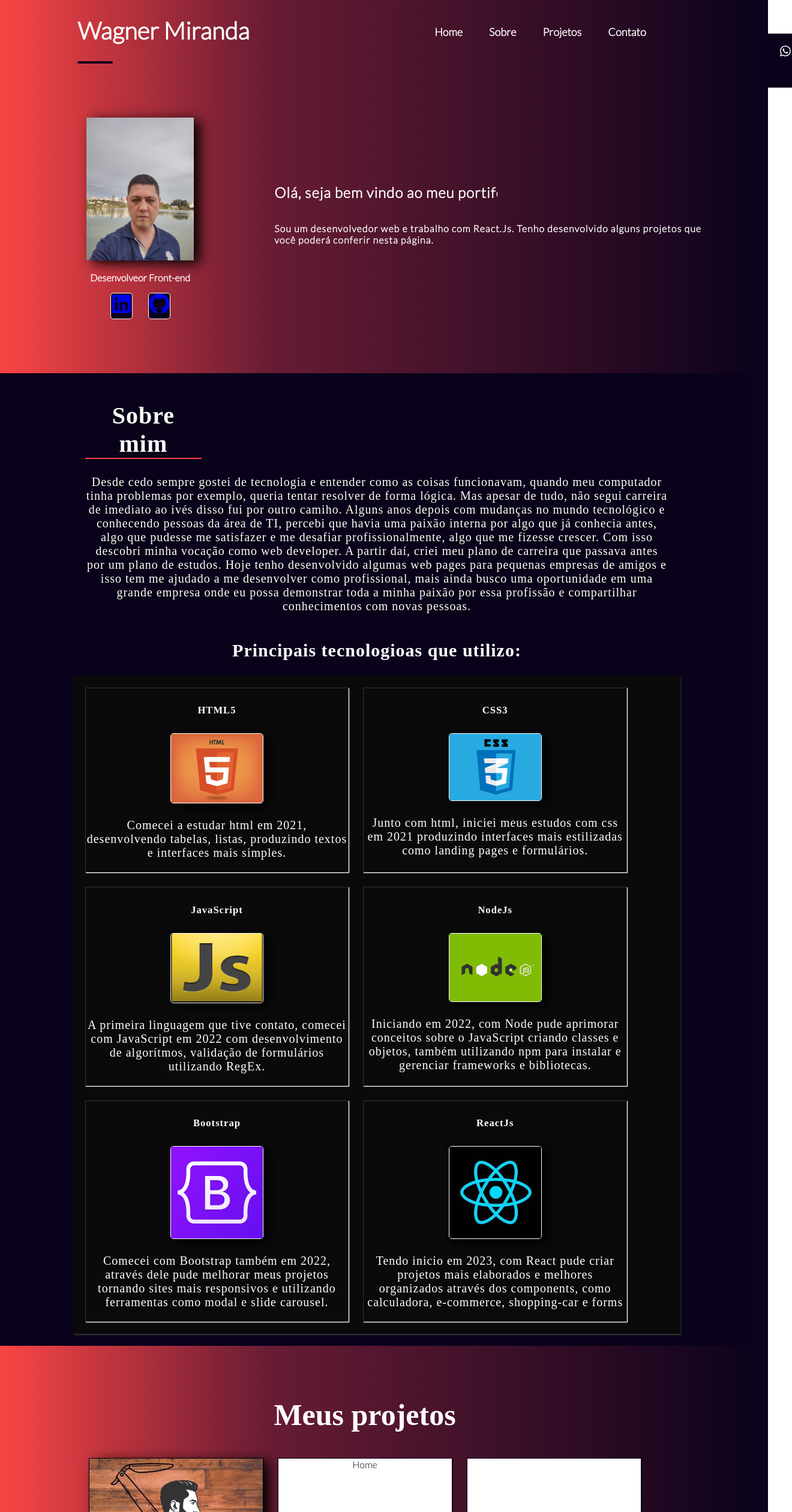
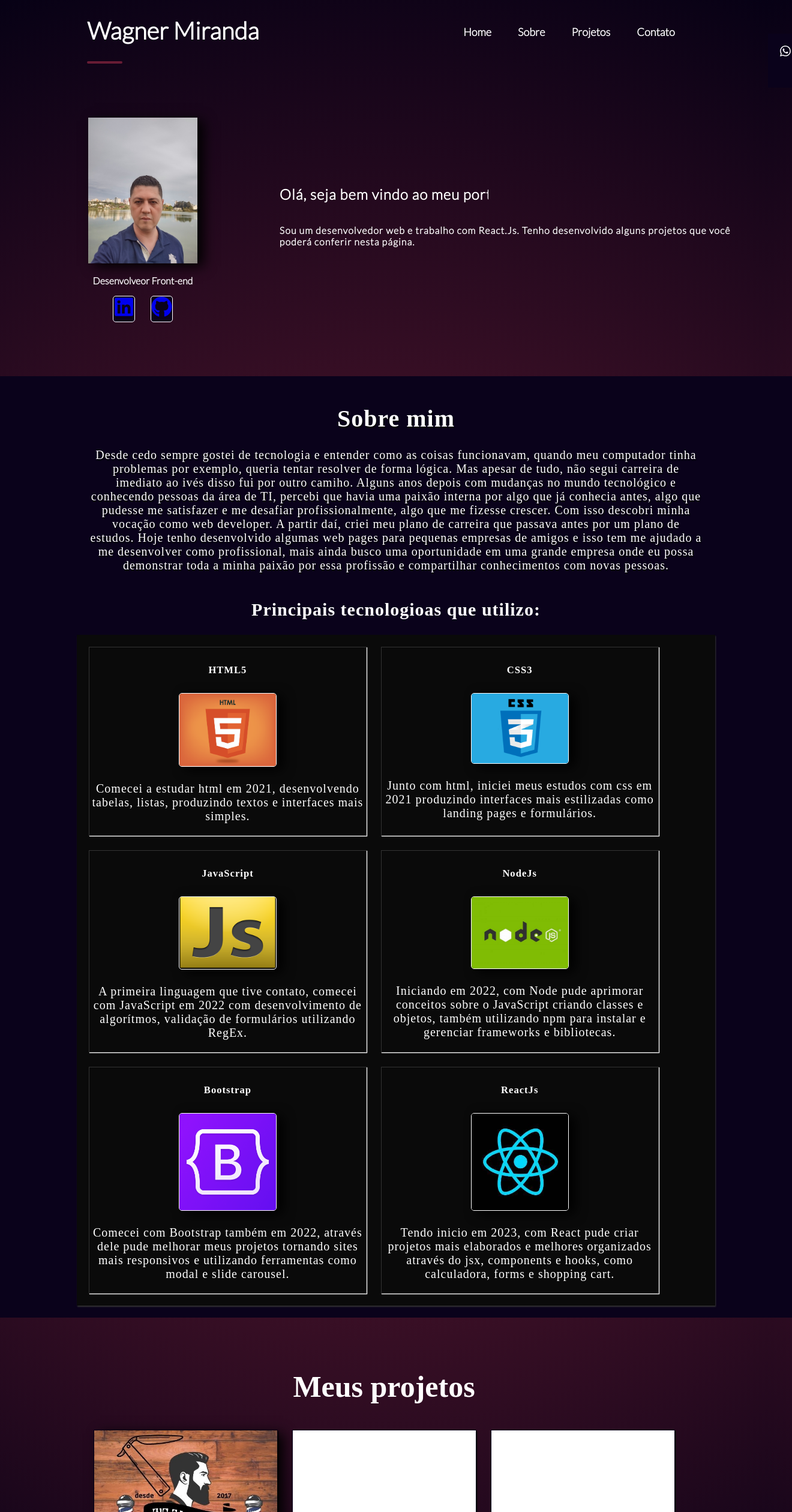
Before and after one commit to wagnermm/portfolio, a React (Create React App) app in the folder portifolio-react/: page / in a window 1280 px wide. Shown: the top 2520 px of the page at 60% size, 1320 px wide, since content can reach past the window. Built offline with nearby package versions, Linux system fonts and the light colour scheme; a web font is replaced by a local one.

Commit message:
alterando background de body

```diff
--- a/portifolio-react/src/Components/About/About.css
+++ b/portifolio-react/src/Components/About/About.css
@@ -20,11 +20,6 @@
 .aboutText {
     width: 80%;
     text-shadow: 1px 2px 2px #000000;
-}
-
-.lineTitle {
-    border-bottom: 2px solid #fa4545;
-    width: 20%;
 }
 
 .tecnologies {
@@ -79,9 +74,6 @@
     .aboutText {
         width: 90%;
     }
-    .lineTitle {
-        width: 40%;
-    }
     .tecnologies-box {
         width: 100%;
     }
@@ -91,9 +83,6 @@
 }
 
 @media (max-width: 1024px) {
-    .lineTitle {
-        width: 40%;
-    }
     .tecnologies-box {
         width: 100%;
     }
--- a/portifolio-react/src/Components/About/About.jsx
+++ b/portifolio-react/src/Components/About/About.jsx
@@ -49,7 +49,7 @@ const About =()=> {
                 <div className="tecnologies-box">
                     <h5>ReactJs</h5>
                     <img src={Rct} alt="react" />
-                    <p> Tendo inicio em 2023, com React pude criar projetos mais elaborados e melhores organizados através dos components, como calculadora, e-commerce, shopping-car e forms</p>
+                    <p> Tendo inicio em 2023, com React pude criar projetos mais elaborados e melhores organizados através do jsx, components e hooks, como calculadora, forms e shopping cart.</p>
                 </div>
             </div>
         </div>
--- a/portifolio-react/src/Components/Header/Header.css
+++ b/portifolio-react/src/Components/Header/Header.css
@@ -5,6 +5,7 @@
     justify-content: space-around;
     color: #fff;
     font-weight: bolder;
+    overflow-x: hidden;
 }
 
 .portifolio-header h1 {
@@ -13,7 +14,7 @@
 
 .lineTitleDown {
     width: 55px;
-    border: 2px solid #0a021b;
+    border: 2px solid #681c34;
     border-radius: 5px;
     animation: gow-line 5s linear;
 }
@@ -41,7 +42,7 @@
 
 .nav a:hover {
     text-shadow: 1px 1px 1px #fff;
-    border-bottom: 3px solid #0a021b;
+    border-bottom: 3px solid #fff;
 }
 
 .nav__contact {
@@ -121,12 +122,12 @@
         right: 0;
         width: 30%;
         height: 60vh;
-        background: rgba(10, 2, 27, 0.6);
+        background: radial-gradient(circle, rgba(104, 28, 52, 0.5) 0%, rgba(7,1,21,1) 100%);
         transform: translateX(100%);
         transition: 0.5 ease-in;
     }
     .nav a:hover {
-        border-bottom: 3px solid #fa4545;
+        border: none;
     }
     .nav__toggler {
         display: block;
--- a/portifolio-react/src/Components/Projects/Projects.css
+++ b/portifolio-react/src/Components/Projects/Projects.css
@@ -45,6 +45,24 @@
     height: 200px;
 }
 
+@media (max-width: 480px) {
+    .main-project {
+        display: flex;
+        flex-direction: column;
+        margin-top: 1rem;
+        padding: 10px;
+    }
+    .main-project h1 {
+        font-size: 40px;
+    }
+    .project {
+        width: 70% !important;
+    }
+    .project img {
+        height: 100%;
+    }
+}
+
 @media (max-width: 768px) {
     .main-project {
         margin-top: 1rem;
--- a/portifolio-react/src/Components/Projects/Projects.jsx
+++ b/portifolio-react/src/Components/Projects/Projects.jsx
@@ -1,11 +1,9 @@
-import { BrowserRouter, Routes, Route} from 'react-router-dom';
 import './Projects.css';
 import BarberLogo from '../Images/logo.jpg';
-import Home from '../../Pages/Home';
+
 
 const Projects=()=> {
     return(
-        <BrowserRouter>
         <div className="main-project">
             <h1>Meus projetos</h1>
             <div className="project-cards" id="projects">
@@ -13,9 +11,7 @@ const Projects=()=> {
                     <a href="http://" target="_blank" rel="noopener noreferrer"><img src={BarberLogo} alt="logo" /></a>
                 </div>
                 <div className="project">
-                        <Routes>
-                            <Route path='/' element={<Home/>}/>
-                        </Routes>
+
                 </div>
                 <div className="project">
 
@@ -32,7 +28,6 @@ const Projects=()=> {
             </div>
             <div className="top"><a href="#top">Voltar ao topo</a></div>
         </div>
-        </BrowserRouter>
     )
 }
 
--- a/portifolio-react/src/index.css
+++ b/portifolio-react/src/index.css
@@ -6,9 +6,9 @@ body {
     sans-serif;
   -webkit-font-smoothing: antialiased;
   -moz-osx-font-smoothing: grayscale;
-  background: linear-gradient(90deg, rgba(250,69,69,1) 0%, rgba(104,28,52,1) 35%, rgba(10,2,27,1) 100%);
+  background: radial-gradient(circle, rgb(104, 28, 52) 0%, rgba(7,1,21,1) 100%);
   overflow-x: hidden;
-  max-width: 95%;
+  max-width: 100%;
 }
 
 code {
```
Also changed, not shown: portifolio-react/src/Components/Projects/Pages/Home.js (renamed from portifolio-react/src/Pages/Home.js). Lines whose indentation alone changed are shown as unchanged.
